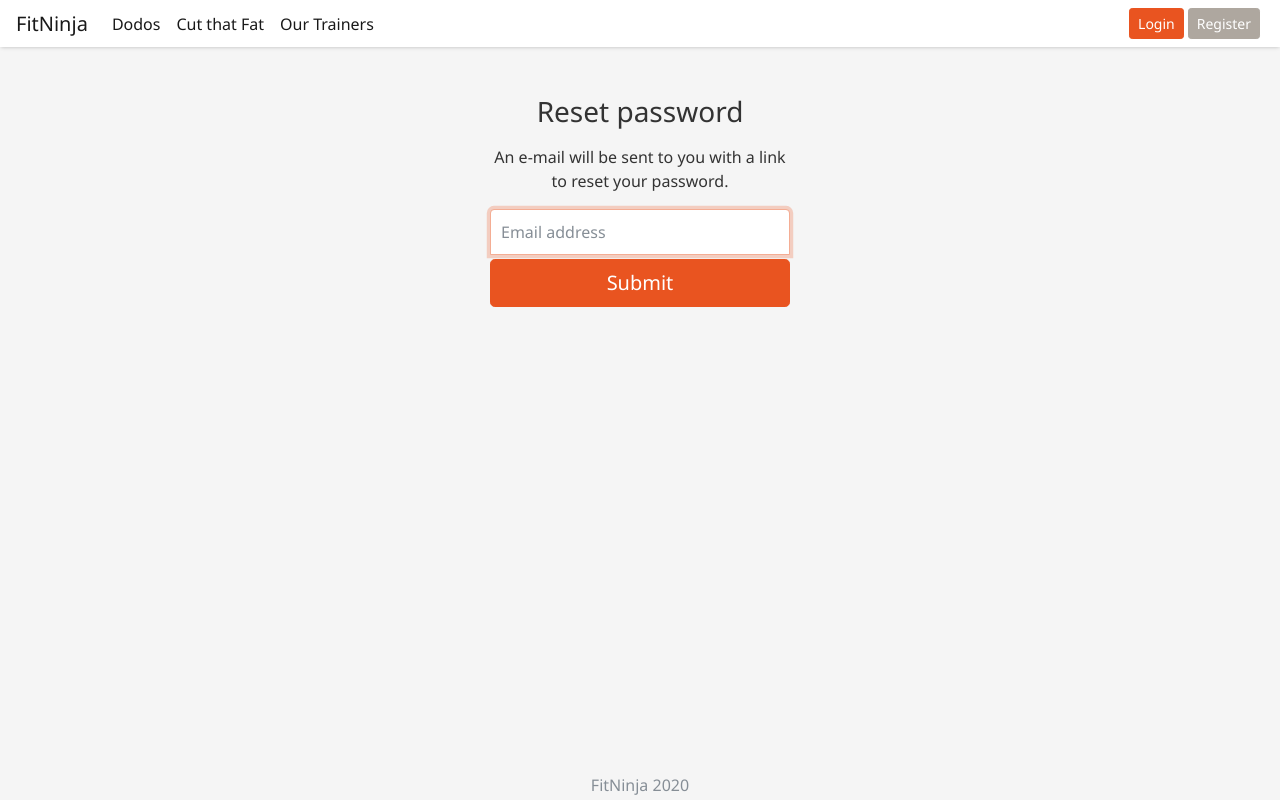
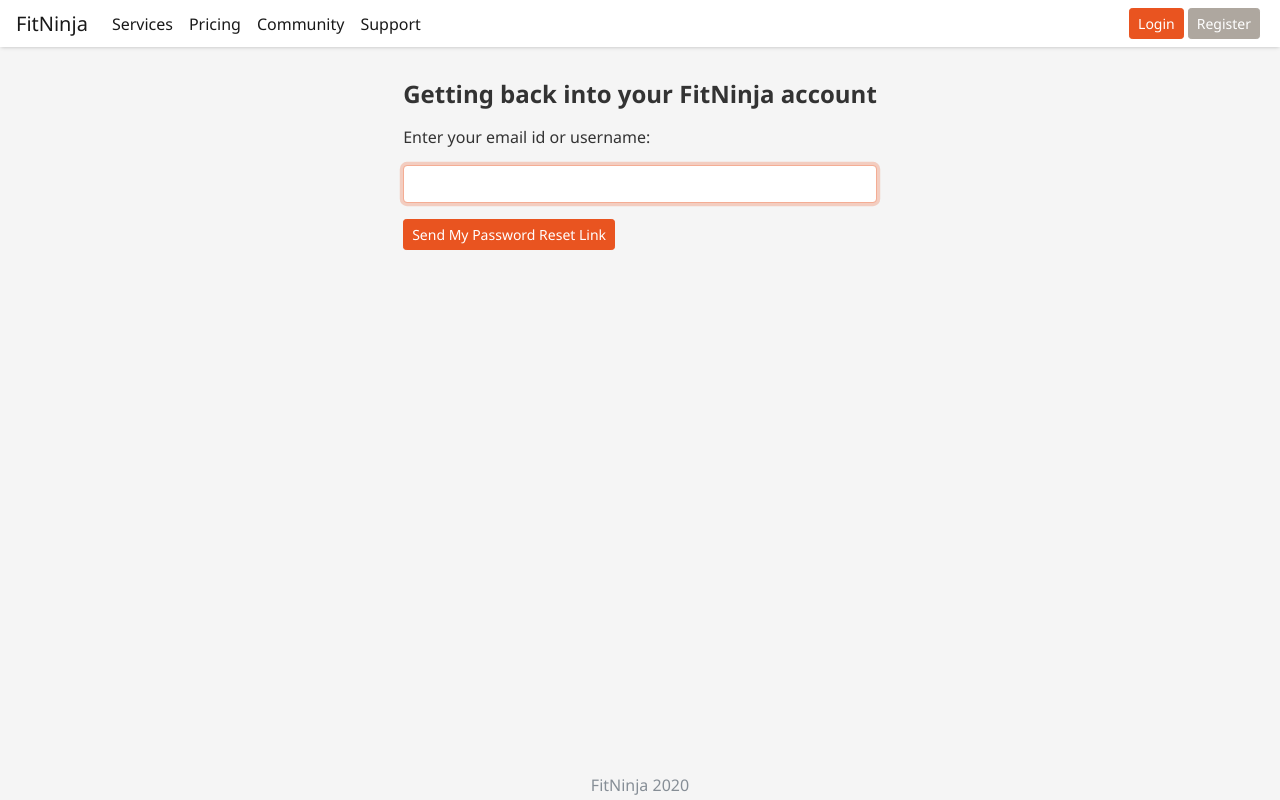
Before and after one commit to mithuldas/fitninja, a PHP site: page /forgot-password.php in a window 1280 px wide. Run offline with PHP 8.4, Linux system fonts and the light colour scheme; some libraries are stand-ins or nearby versions.

```diff
--- a/css/adhoc.css
+++ b/css/adhoc.css
@@ -139,10 +139,11 @@ input.invalid {
 
 .modal { background: rgba(000, 000, 000, 0.1); min-height:1000000px; }
 
+
 .signup_modal {
-  border-radius: 10px;
+  border-radius: 5px;
   border: none;
-  box-shadow: rgba(0, 0, 0, 0.3) 0 2px 10px;
+  box-shadow: rgba(0, 0, 0, 0.2) 0 2px 10px;
 }
 
 .greybgd{
--- a/forgot-password.php
+++ b/forgot-password.php
@@ -12,17 +12,23 @@ if(isset($_SESSION['uid'])){
 <?php
 if(isset($_GET["reset"])){
   if($_GET["reset"] == "success"){
-    echo '<p> Check your e-mail. We have sent you a link to reset your password.</p>';
+    echo '<div class="container text-left"> <h3 class="h3 mb-3 font-weight-normal"><b>Check your email</b></h3>
+        <p> Please go to your <b>' . $_GET["email"] . '</b> email and click the password reset link we have sent for your <b>' . $_GET["username"] . '</b> FitNinja account.</p>
+        <p> It could take a few minutes to appear, and be sure to check any spam and promotional folders—just in case! </p> </div>';
+  } else if($_GET["reset"] == "nouser"){
+    echo "<div class='container'> <p> We weren't able to find an account with the email id or username <b>" . $_GET["mailuid"] . "</b><br><br>
+    <a class='btn btn-sm btn-primary' href='forgot-password.php'>Try again? </a> </div>";
+
   }
 } else if(isset($_GET["email"])){
   $populateEmail = $_GET["email"];
 
 ?>
-  <form class="form-signin" action="includes/reset-request.php" method="post">
-    <h1 class="h3 mb-3 font-weight-normal">Reset password</h1>
-    <p> An e-mail will be sent to you with a link to reset your password. </p>
-    <input type="email" name="email" class="form-control mb-1" placeholder="Email address" required autofocus value="<?php echo $populateEmail; ?>">
-    <button class="btn btn-lg btn-primary btn-block " type="submit" name="resetpwd-submit">Submit</button>
+  <form class="form-group" action="includes/reset-request.php" method="post">
+    <h4 class="h3 mb-3 font-weight-normal"> <b>Getting back into your FitNinja account</b> </h4>
+    <p> Enter your email id or username: </p>
+    <input type="text" name="mailuid" class="form-control mb-1" placeholder="" required autofocus value="<?php echo $populateEmail; ?>">
+    <button class="btn btn-sm btn-primary" type="submit" name="resetpwd-submit">Send My Password Reset Link</button>
   </form>
 <?php
 
@@ -31,11 +37,12 @@ if(isset($_GET["reset"])){
 else {
 
 ?>
-  <form class="form-signin" action="includes/reset-request.php" method="post">
-    <h1 class="h3 mb-3 font-weight-normal">Reset password</h1>
-    <p> An e-mail will be sent to you with a link to reset your password. </p>
-    <input type="email" name="email" class="form-control mb-1" placeholder="Email address" required autofocus>
-    <button class="btn btn-lg btn-primary btn-block " type="submit" name="resetpwd-submit">Submit</button>
+
+  <form class="form-group" action="includes/reset-request.php" method="post" style=" text-align:left">
+    <h4 class="h4 mb-3 font-weight-normal"><b>Getting back into your FitNinja account</b></h4>
+    <p> Enter your email id or username: </p>
+    <input type="text" name="mailuid" class="form-control mb-3" placeholder="" required autofocus>
+    <button class="btn btn-sm btn-primary" type="submit" name="resetpwd-submit">Send My Password Reset Link</button>
   </form>
 <?php
 }
--- a/header.php
+++ b/header.php
@@ -53,7 +53,10 @@
   });
   </script>
 
+
 </head>
+
+
 
 <body class="text-center">
 
@@ -65,15 +68,18 @@
 
     <ul class="navbar-nav mr-auto">
       <li class="nav-item active">
-        <a class="nav-link py-0" href="#">Dodos <span class="sr-only">(current)</span></a>
+        <a class="nav-link py-0" href="#">Services <span class="sr-only">(current)</span></a>
       </li>
 
       <li class="nav-item active">
-        <a class="nav-link py-0" href="#">Cut that Fat <span class="sr-only">(current)</span></a>
+        <a class="nav-link py-0" href="#"> Pricing <span class="sr-only">(current)</span></a>
       </li>
 
       <li class="nav-item active">
-        <a class="nav-link py-0" href="#">Our Trainers <span class="sr-only">(current)</span></a>
+        <a class="nav-link py-0" href="#"> Community <span class="sr-only">(current)</span></a>
+      </li>
+      <li class="nav-item active">
+        <a class="nav-link py-0" href="#"> Support <span class="sr-only">(current)</span></a>
       </li>
     </ul>
 
@@ -87,7 +93,34 @@
 
 
       <!-- Modal -->
-<div class="modal fade" id="exampleModal" tabindex="-1" role="dialog" aria-labelledby="exampleModalLabel" aria-hidden="true" data-backdrop="false">
+
+      <?php  ;
+    }
+
+    // if the user is logged in, show the user profile button
+    if(isset($_SESSION['uid'])){?>
+
+      <button type="button" data-html="true" class="btn btn-secondary btn-sm btn mr-1"
+      data-trigger="focus" data-container="body" data-toggle="popover" data-placement="bottom"
+      data-content= '<div id="popover-content" style="display: none">
+      <ul class="list-group custom-popover">
+      <li class="list-group-item proflist remove-padding"><a href="profile.php" class="popover-link  float-left px-2 py-1"> Profile</a></li>
+      <li class="list-group-item remove-padding"><a href="includes/logout.php" class="popover-link float-left px-2 py-1"> Logout</a></li>
+      </ul>
+      </div>'> <?php echo $_SESSION['username']?></button>
+      <?php
+    }
+    ?>
+
+
+
+
+
+
+
+  </nav>
+
+  <div class="modal fade" id="exampleModal" tabindex="-1" role="dialog" aria-labelledby="exampleModalLabel" aria-hidden="true">
   <div class="modal-dialog" role="document" style=" width: 350px;">
   <div class="modal-content signup_modal">
     <div class="modal-header">
@@ -106,9 +139,10 @@
         <div class="tab-pane show active p-0 m-0" id="pills-signin-body" role="tabpanel" aria-labelledby="pills-signin-tab">
           <div class="col-sm-12 p-0 m-0">
             <form class="form-signin p-0 m-0" id = "login" action="includes/login.php" method="post" novalidate>
-
-          <input type="text" name="login-mailuid" id = "login-mailuid" class="form-control mb-1 greybgd" placeholder="Email or Username" required autofocus>
-          <input type="password" name="login-pwd" id = "login-pwd" class="form-control mb-1 greybgd" placeholder="Password" required>
+            <label class = "float-left"> <b> User name or email </b> </label>
+            <input type="text" name="login-mailuid" id = "login-mailuid" class="form-control mb-1 greybgd" required autofocus>
+            <label class = "float-left"> <b> Password </b> </label>
+            <input type="password" name="login-pwd" id = "login-pwd" class="form-control mb-1 greybgd" required>
             <small id = "login-errorMsg" class = "login-error formErrors">  </small>
             <div class="checkbox mb-3">
             <input type="checkbox" value="remember-me"> Remember me </input>
@@ -117,7 +151,11 @@
             <button type="button" class="btn btn-link"><a href="forgot-password.php"> Forgot password?</a> </button>
 
             </form>
+
           </div>
+
+
+
         </div>
       <div class="tab-pane p-0 m-0" id="pills-signup-body" role="tabpanel" aria-labelledby="pills-signup-tab">
         <div class="col-sm-12 p-0 m-0">
@@ -155,28 +193,3 @@
   </div>
   </div>
   </div>
-      <?php  ;
-    }
-
-    // if the user is logged in, show the user profile button
-    if(isset($_SESSION['uid'])){?>
-
-      <button type="button" data-html="true" class="btn btn-secondary btn-sm btn mr-1"
-      data-trigger="focus" data-container="body" data-toggle="popover" data-placement="bottom"
-      data-content= '<div id="popover-content" style="display: none">
-      <ul class="list-group custom-popover">
-      <li class="list-group-item proflist remove-padding"><a href="profile.php" class="popover-link  float-left px-2 py-1"> Profile</a></li>
-      <li class="list-group-item remove-padding"><a href="includes/logout.php" class="popover-link float-left px-2 py-1"> Logout</a></li>
-      </ul>
-      </div>'> <?php echo $_SESSION['username']?></button>
-      <?php
-    }
-    ?>
-
-
-
-
-
-
-
-  </nav>
--- a/includes/login.php
+++ b/includes/login.php
@@ -1,6 +1,6 @@
 <?php
 
-if (isset($_POST['save'])) {
+if (isset($_POST['login-submit'])) {
 
   require 'dbh.php';
 
--- a/includes/trainee_signup.php
+++ b/includes/trainee_signup.php
@@ -149,7 +149,7 @@ if(isset($_POST['save'])){
     mysqli_stmt_execute($stmt);
   }
 
-  $sql = "insert into users (username, email, user_type_id, password, email_verified) values (?, ?, ?, ?, ?)";
+  $sql = "insert into users (username, email, user_type_id, password, email_verified, source) values (?, ?, ?, ?, ?, ?)";
   $stmt = mysqli_stmt_init($conn);
   if(!mysqli_stmt_prepare($stmt, $sql)) {
     echo "sqlerror";
@@ -158,8 +158,9 @@ if(isset($_POST['save'])){
   else{
     $emailVerified = "N";
     $userType="2";
+    $source = "Web";
     $hashedPwd = password_hash($password, PASSWORD_DEFAULT);
-    mysqli_stmt_bind_param($stmt, "sssss", $username, $email, $userType, $hashedPwd, $emailVerified );
+    mysqli_stmt_bind_param($stmt, "ssssss", $username, $email, $userType, $hashedPwd, $emailVerified, $source );
     mysqli_stmt_execute($stmt);
 
     sendVerificationEmail($email);
--- a/landing.php
+++ b/landing.php
@@ -1,8 +1,7 @@
 
 <?php
+session_start();
 
-  include "includes/autoloader.php";
-  require "header.php";
 
   if(!isset($_SESSION['uid'])){
     header("Location: ../index.php");
--- a/scripts/login.js
+++ b/scripts/login.js
@@ -54,7 +54,7 @@ $(document).ready(function() {
         url: 'includes/login.php',
         type: 'post',
         data: {
-          'save' : 1,
+          'login-submit' : 1,
           'mailuid': mailuid,
           'password' : password,
         },
@@ -66,7 +66,6 @@ $(document).ready(function() {
 
         },
         success: function(response){
-          console.log(response);
           $("#login-errorMsg").show();
           if (response == 'sqlerror' ){
             $("#login-errorMsg").text('Database error, please try submitting again.');
```
Also changed, not shown: includes/logout.php (+0 -8 lines), includes/reset-request.php (+31 -8 lines), includes/signup_trainee.php (deleted, +0 -137 lines), login.php (deleted, +0 -71 lines). Lines whose indentation alone changed are shown as unchanged.
